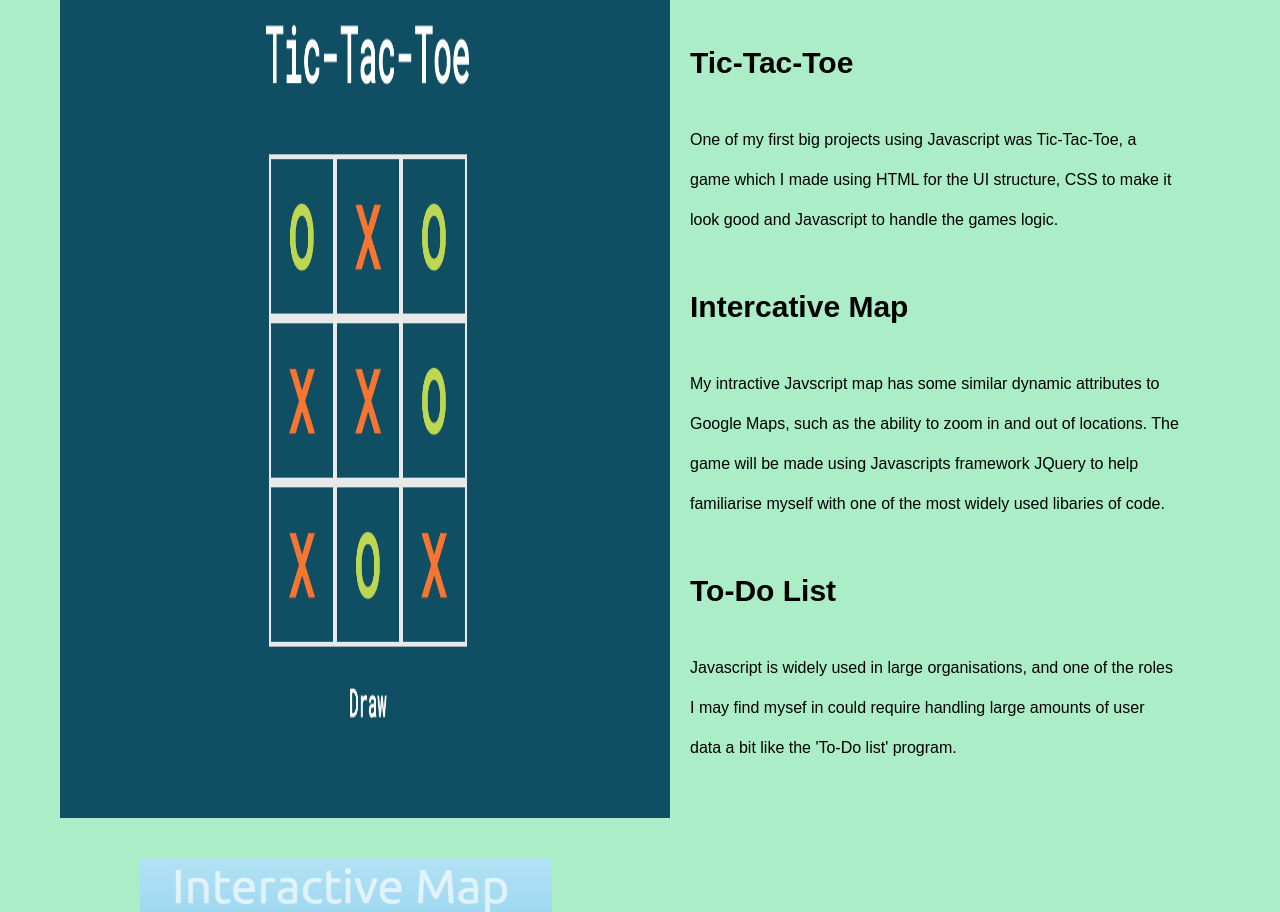
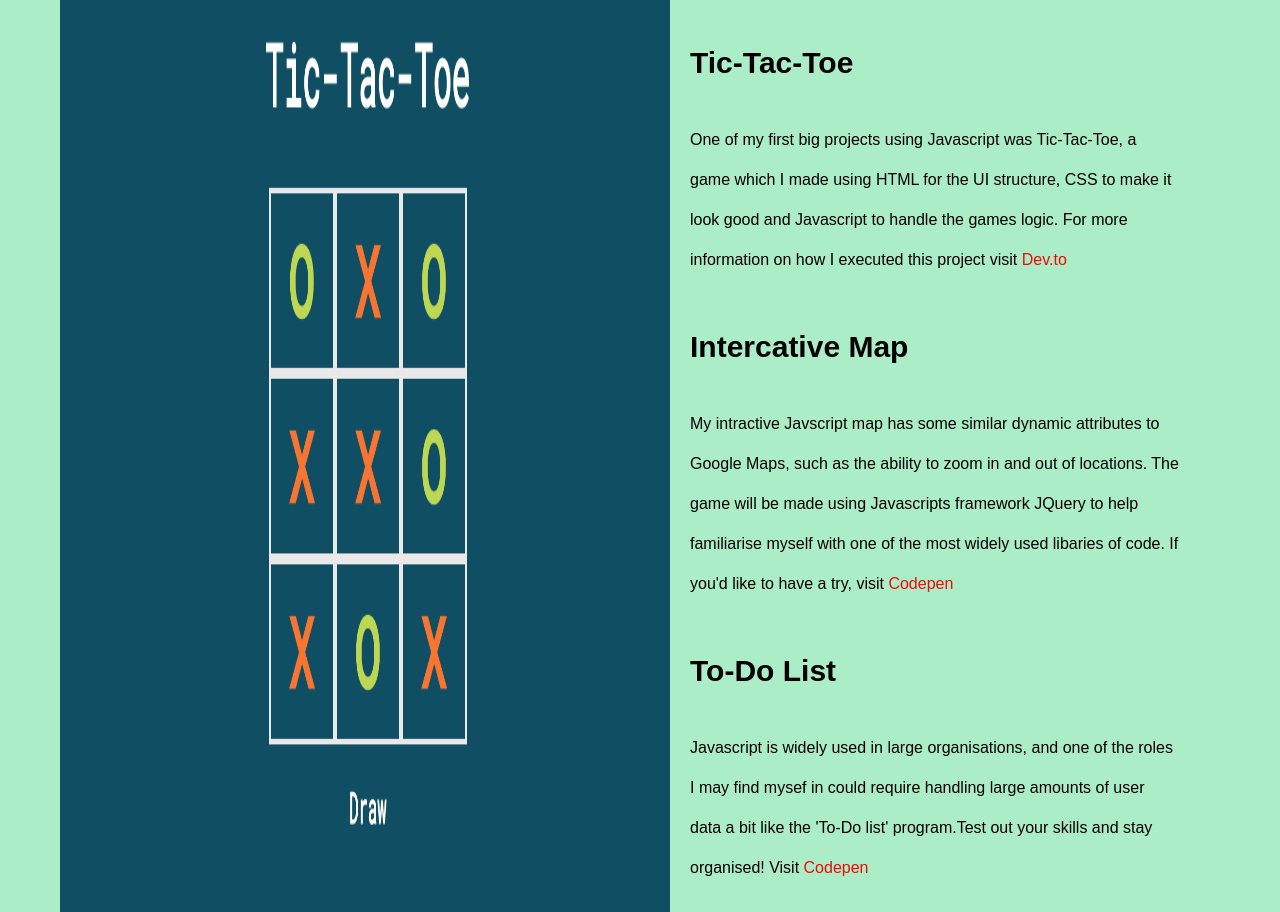
Before and after one commit to Allan-Ngwenya/Assignment01-My-Portfolio-UoM-Bootcamp, a plain HTML site: page index.html in a window 1280 px wide. Shown: the part 3320-4232 px from the top of the page. Drawn offline with Linux system fonts and the light colour scheme.

Commit message:
Links to the sources of code on the projects I will create

```diff
--- a/index.html
+++ b/index.html
@@ -95,20 +95,19 @@
             <img
               src="images/TicTacToe-main-portfoli-project.png"
               alt="main_portfolio_project"
-              class="portfolio__img"
-            />
+              class="portfolio__img"/>
           </div>
           <div class="portfolio__right">
             <h2>Tic-Tac-Toe</h2>
             <p>One of my first big projects using Javascript was Tic-Tac-Toe, a game which I made using HTML for the UI structure, CSS to make it look good
-				     and Javascript to handle the games logic.
+				    and Javascript to handle the games logic. For more information on how I executed this project visit <a href="https://dev.to/bornasepic/pure-and-simple-tic-tac-toe-with-javascript-4pgn" target=”_blank” style="color:rgb(240, 10, 10)">Dev.to</a>
             </p>
 			<h2>Intercative Map</h2>
 			<p>My intractive Javscript map has some similar dynamic attributes to Google Maps, such as the ability to zoom in and out of locations.
-				The game will be made using Javascripts framework JQuery to help familiarise myself with one of the most widely used libaries of code.
+				The game will be made using Javascripts framework JQuery to help familiarise myself with one of the most widely used libaries of code. If you'd like to have a try, visit <a href="https://codepen.io/aomyers/pen/LWOwpR" target=”_blank” style="color:rgb(240, 10, 10)">Codepen</a>
 			</p>
 			<h2>To-Do List</h2>
-			<p>Javascript is widely used in large organisations, and one of the roles I may find mysef in could require handling large amounts of user data a bit like the 'To-Do list' program.
+			<p>Javascript is widely used in large organisations, and one of the roles I may find mysef in could require handling large amounts of user data a bit like the 'To-Do list' program.Test out your skills and stay organised! Visit <a href="https://codepen.io/JohnPaulFich/pen/MXmzzM" target=”_blank” style="color:rgb(240, 10, 10)">Codepen</a>
 			</p>
           </div>
         </div>
```
